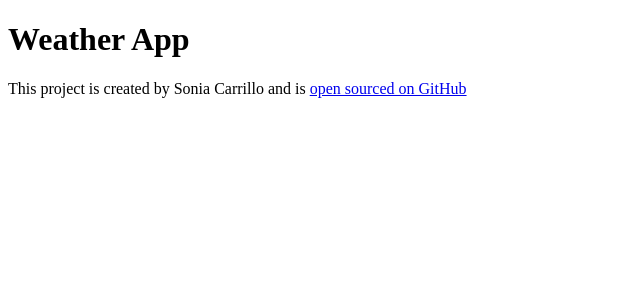
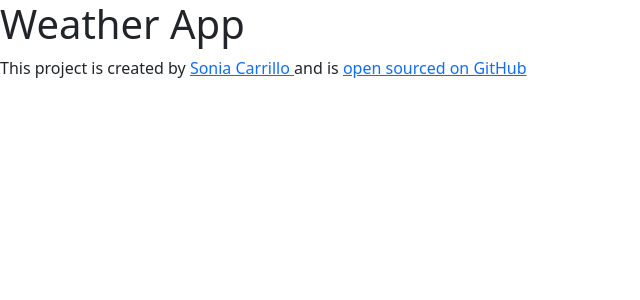
Before and after one commit to SoniaCarrilloM/weather-app-three, a React (Create React App) app: page / in a window 1280 px wide. Shown: the top 300 px of the page, without its empty margins (0-640 px from the left). Built offline with nearby package versions, Linux system fonts and the light colour scheme.

Commit message:
added bootstrap

```diff
--- a/package.json
+++ b/package.json
@@ -6,9 +6,10 @@
     "@testing-library/jest-dom": "^5.17.0",
     "@testing-library/react": "^13.4.0",
     "@testing-library/user-event": "^13.5.0",
+    "bootstrap": "^5.3.3",
     "react": "^18.2.0",
     "react-dom": "^18.2.0",
-    "react-scripts": "5.0.1",
+    "react-scripts": "^3.0.1",
     "web-vitals": "^2.1.4"
   },
   "scripts": {
--- a/src/App.js
+++ b/src/App.js
@@ -6,7 +6,15 @@ export default function App() {
     <div className="App">
       <h1> Weather App </h1>
       <footer>
-        This project is created by Sonia Carrillo and is{" "}
+        This project is created by{" "}
+        <a
+          href="https://github.com/SoniaCarrilloM"
+          target="_blank"
+          rel="noreferrer"
+        >
+          Sonia Carrillo{" "}
+        </a>
+        and is{" "}
         <a
           href="https://github.com/SoniaCarrilloM/weather-app-three"
           target="_blank"
```
Also changed, not shown: src/index.js (+7 -6 lines), 1 other file (tests, documents, lock files or other folders).
